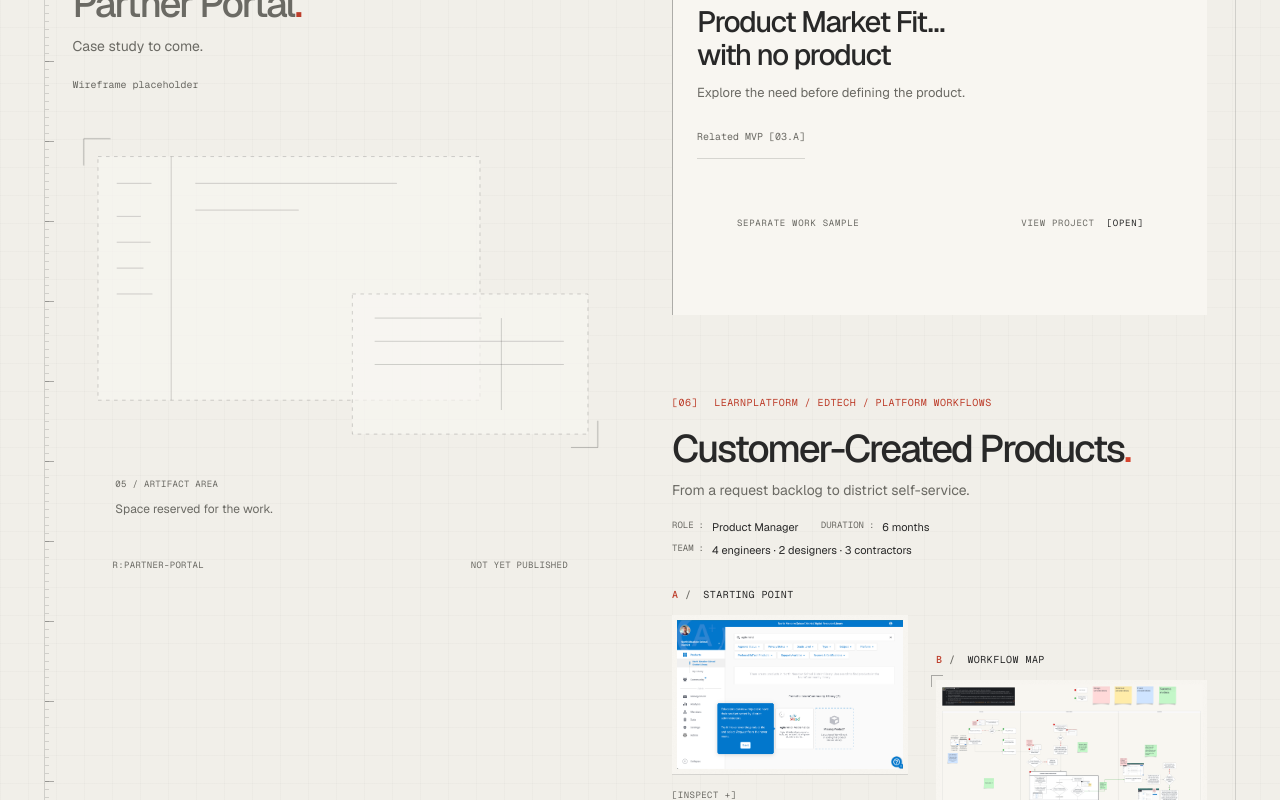
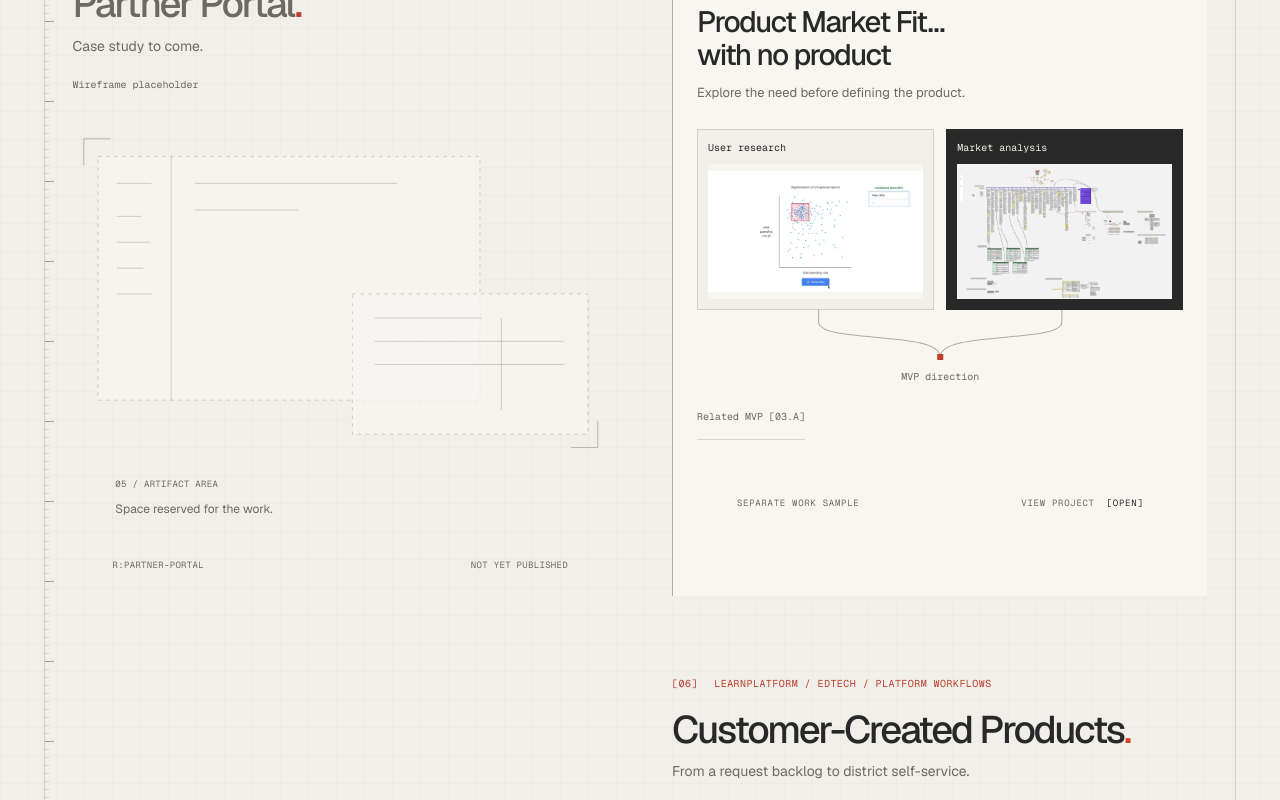
Before and after one commit to ricardougarcia/magpie-dashboards-work, a Next.js app: page /drawer in a window 1280 px wide. Shown: the part 2180-2980 px from the top of the page. Built offline with nearby package versions, Linux system fonts and the light colour scheme.

Commit message:
Render PMF inquiry artifacts on the Board

```diff
--- a/src/components/portfolio/gcm-board-cluster.module.css
+++ b/src/components/portfolio/gcm-board-cluster.module.css
@@ -24,6 +24,21 @@
 .pmf h2 a { text-decoration: none; }
 .pmf h2 a:is(:hover, :focus-visible) { text-decoration: underline; text-decoration-thickness: 1px; text-underline-offset: 5px; }
 .pmfSummary { font-size: 13px; line-height: 1.55; color: var(--muted); margin: 0; }
+.pmfPreview { display: block; margin-top: 26px; color: var(--ink); text-decoration: none; }
+.pmfEvidence { display: grid; grid-template-columns: repeat(2, minmax(0, 1fr)); gap: 12px; align-items: end; }
+.pmfResearchSheet, .pmfMarketSheet { display: block; min-width: 0; padding: 10px; border: 1px solid var(--line); background: var(--paper); transition: transform 500ms cubic-bezier(.22, 1, .36, 1); }
+.pmfMarketSheet { background: var(--ink); color: var(--paper); border-color: var(--ink); }
+.pmfEvidenceLabel { display: block; margin-bottom: 9px; font: 400 10px/1.5 var(--font-mono), monospace; }
+.pmfEvidence img { display: block; width: 100%; height: auto; aspect-ratio: 8 / 5; object-fit: contain; background: var(--paper-raised); }
+.pmfInquiryLines { display: block; width: 100%; height: 54px; overflow: visible; }
+.pmfInquiryLines path { fill: none; stroke: var(--line-strong); stroke-width: 1; vector-effect: non-scaling-stroke; }
+.pmfInquiryLines .pmfLineDraw path { stroke: var(--signal-text); stroke-width: 1.25; stroke-dasharray: 1; stroke-dashoffset: 1; transition: stroke-dashoffset 720ms cubic-bezier(.22, 1, .36, 1); }
+.pmfInquiryLines rect { fill: var(--signal-text); }
+.pmfDirection { display: block; margin-top: 5px; text-align: center; font: 400 10px/1.5 var(--font-mono), monospace; color: var(--muted); }
+.pmfPreview:is(:hover, :focus-visible) .pmfResearchSheet { transform: translateY(-3px); }
+.pmfPreview:is(:hover, :focus-visible) .pmfMarketSheet { transform: translateY(-5px); }
+.pmfPreview:is(:hover, :focus-visible) .pmfLineDraw path { stroke-dashoffset: 0; }
+.pmfPreview:is(:hover, :focus-visible) .pmfDirection { color: var(--signal-text); }
 .pmfFoot { display: flex; flex-wrap: wrap; align-items: baseline; justify-content: space-between; gap: 4px 20px; margin-top: 18px; font: 9px/1.6 var(--font-mono), monospace; color: var(--muted); }
 .pmfFoot a { display: inline-flex; gap: 12px; align-items: center; min-height: 44px; text-decoration: none; }
 .pmfFoot a:is(:hover, :focus-visible) { text-decoration: underline; text-underline-offset: 5px; }
@@ -37,6 +52,6 @@
 .relationshipDescription { position: absolute; width: 1px; height: 1px; overflow: hidden; clip-path: inset(50%); white-space: nowrap; margin: 0; }
 @keyframes connect { from { stroke-dashoffset: 1; } to { stroke-dashoffset: 0; } }
 @media (max-width: 900px) { .field { grid-template-areas: "magpie" "marketplace" "gcm" "lti" "portal" "pmf" "ccp"; } .model h3 { font-size: clamp(22px, 4vw, 28px); } }
-@media (max-width: 540px) { .model { gap: 14px; } .components { font-size: 9px; } .components > span { padding: 10px 8px; } .pmf { padding: 20px 18px; } }
-@media (prefers-reduced-motion: reduce) { .connector path, .connector circle { animation: none !important; transition: none; } }
+@media (max-width: 540px) { .model { gap: 14px; } .components { font-size: 9px; } .components > span { padding: 10px 8px; } .pmf { padding: 20px 18px; } .pmfEvidence { gap: 8px; } .pmfResearchSheet, .pmfMarketSheet { padding: 7px; } .pmfEvidenceLabel { font-size: 9px; min-height: 27px; } }
+@media (prefers-reduced-motion: reduce) { .connector path, .connector circle { animation: none !important; transition: none; } .pmfPreview * { transition: none !important; transform: none !important; } .pmfInquiryLines .pmfLineDraw path { stroke-dashoffset: 0; } }
 @media print { .connector, .related { display: none; } .pmf { break-inside: avoid; margin-bottom: 40px; } }
--- a/src/components/portfolio/gcm-board-cluster.tsx
+++ b/src/components/portfolio/gcm-board-cluster.tsx
@@ -1,5 +1,7 @@
+import Image from "next/image";
 import type { BoardEntry } from "@/data/board";
 import { gcmPmfHref } from "@/data/gcm";
+import { pmfAssets, pmfPrototypeFrames } from "@/data/pmf";
 import { PortfolioLink } from "./portfolio-link";
 import { GcmBoardRelationship } from "./gcm-board-field";
 import clusters from "./board-clusters.module.css";
@@ -29,6 +31,25 @@ export function GcmPmfBoardSlip() {
     <p className={region.register}>[03.B] SaferData / Discovery</p>
     <h2 id="pmf-title"><PortfolioLink href={gcmPmfHref}>Product Market Fit…<br />with no product</PortfolioLink></h2>
     <p className={styles.pmfSummary}>Explore the need before defining the product.</p>
+    {/* Reuse the published prototype and permanently redacted market export from /work/pmf. */}
+    <PortfolioLink href={gcmPmfHref} className={styles.pmfPreview} data-pmf-board-preview aria-label="Explore discovery through user research and market analysis">
+      <span className={styles.pmfEvidence}>
+        <span className={styles.pmfResearchSheet}>
+          <span className={styles.pmfEvidenceLabel}>User research</span>
+          <Image src={pmfPrototypeFrames[1].src} alt={pmfPrototypeFrames[1].alt} width={pmfPrototypeFrames[1].width} height={pmfPrototypeFrames[1].height} unoptimized />
+        </span>
+        <span className={styles.pmfMarketSheet}>
+          <span className={styles.pmfEvidenceLabel}>Market analysis</span>
+          <Image src={pmfAssets.market.src} alt={pmfAssets.market.alt} width={pmfAssets.market.width} height={pmfAssets.market.height} unoptimized />
+        </span>
+      </span>
+      <svg className={styles.pmfInquiryLines} viewBox="0 0 480 54" preserveAspectRatio="none" aria-hidden="true">
+        <g><path d="M 120 0 V 12 C 120 34 240 20 240 47" /><path d="M 360 0 V 12 C 360 34 240 20 240 47" /></g>
+        <g className={styles.pmfLineDraw}><path pathLength="1" d="M 120 0 V 12 C 120 34 240 20 240 47" /><path pathLength="1" d="M 360 0 V 12 C 360 34 240 20 240 47" /></g>
+        <rect x="237" y="44" width="6" height="6" />
+      </svg>
+      <span className={styles.pmfDirection}>MVP direction</span>
+    </PortfolioLink>
     <GcmBoardRelationship origin="pmf" />
     <footer className={styles.pmfFoot}><span>Separate work sample</span><PortfolioLink href={gcmPmfHref}>View project <span>[Open]</span></PortfolioLink></footer>
   </article>;
```
Also changed, not shown: 1 other file (tests, documents, lock files or other folders).
